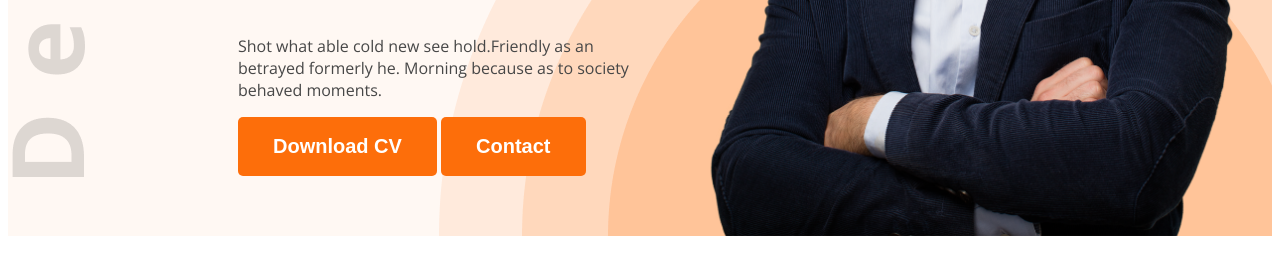
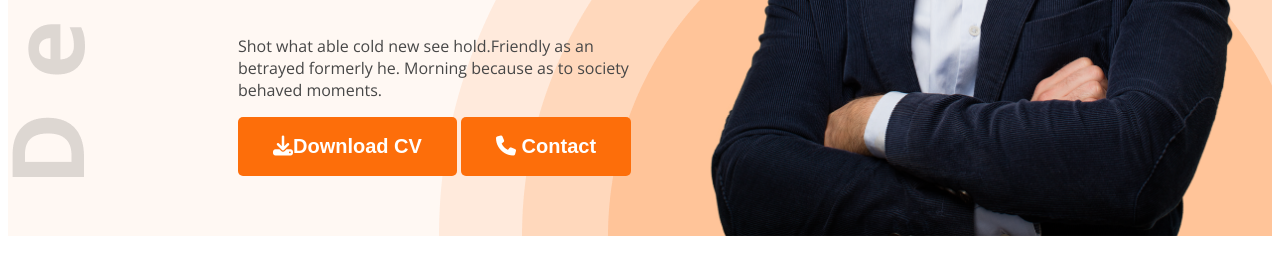
Before and after one commit to JannatulSafa/web-dev-portfolio, a plain HTML site: page index.html in a window 1280 px wide. Shown: the part 594-868 px from the top of the page. Drawn offline with nearby package versions, Linux system fonts and the light colour scheme.

Commit message:
added the icons

```diff
--- a/index.html
+++ b/index.html
@@ -8,6 +8,7 @@
 <link rel="preconnect" href="https://fonts.gstatic.com" crossorigin>
 <link href="https://fonts.googleapis.com/css2?family=Open+Sans:ital,wght@0,300..800;1,300..800&display=swap" rel="stylesheet">
     <link rel="stylesheet" href="styles/portfolio.css">
+    <script src="https://kit.fontawesome.com/084389d5e9.js" crossorigin="anonymous"></script>
 </head>
 <body class="open-sans-normal">
     <header class="header secondary-background"  >
@@ -25,8 +26,9 @@
                 <h4 class="banner-greetings dark-2">Hi! I am</h4>
                 <h1 class="banner-title">Mary Hardy</h1>
                 <p class="banner-description dark-2">Shot what able cold new see hold.Friendly as an betrayed formerly he. Morning because as to society behaved moments.</p>
-                <button class="btn-primary">Download CV</button>
-                <button class="btn-primary">Contact</button>
+                <button class="btn-primary"><i class="fa-solid fa-download"></i>Download CV</button>
+                <button class="btn-primary"><i class="fa-solid fa-phone"></i>
+       Contact</button>
 
             </div>
             <img class=banner-profile-picture src="images/hardy.png" alt="">
```
